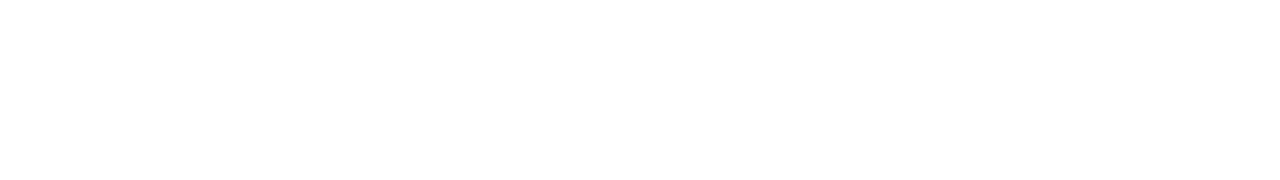
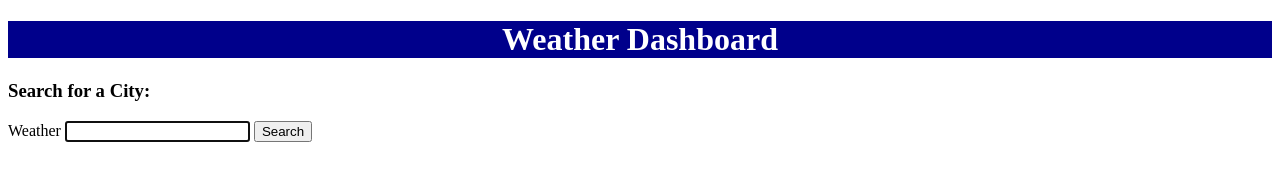
Before and after one commit to chriscampaigne/weather-dashboard, a plain HTML site: page index.html in a window 1280 px wide. Drawn offline with Linux system fonts and the light colour scheme.

Commit message:
added header and search box

```diff
--- a/assets/style.css
+++ b/assets/style.css
@@ -0,0 +1,5 @@
+.text-center {
+    text-align: center;
+    background-color: darkblue;
+    color: white;
+}
--- a/index.html
+++ b/index.html
@@ -4,9 +4,40 @@
     <meta charset="UTF-8">
     <meta http-equiv="X-UA-Compatible" content="IE=edge">
     <meta name="viewport" content="width=device-width, initial-scale=1.0">
+    <link
+    href="https://fonts.googleapis.com/css?family=IBM+Plex+Sans:400,400i,700&display=swap"
+    rel="stylesheet"
+  />
+  <link
+    rel="stylesheet"
+    href="https://cdnjs.cloudflare.com/ajax/libs/font-awesome/5.11.2/css/all.min.css"
+  />
+  <link rel="stylesheet" href="./assets/style.css" />
     <title>Weather Api</title>
 </head>
 <body>
+    <header>
+         <h1 class="text-center">Weather Dashboard</h1>
+       </header>
+
+  <body class="flex-column min-100-vh">
+    <main class="flex-row justify-space-between">
+        <div class="col-12 col-md-4">
+          <div class="card">
+            <h3 class="card-header text-uppercase">Search for a City:</h3>
+            <form id="user-form" class="card-body">
+              <label class="form-label" for="weather">Weather</label>
+              <input
+                name="weather"
+                id="weather"
+                type="text"
+                autofocus="true"
+                class="form-input"
+              />
+              <button type="submit" class="btn">Search</button>
+            </form>
+          </div>
+
 
 </body>
 </html>
```
